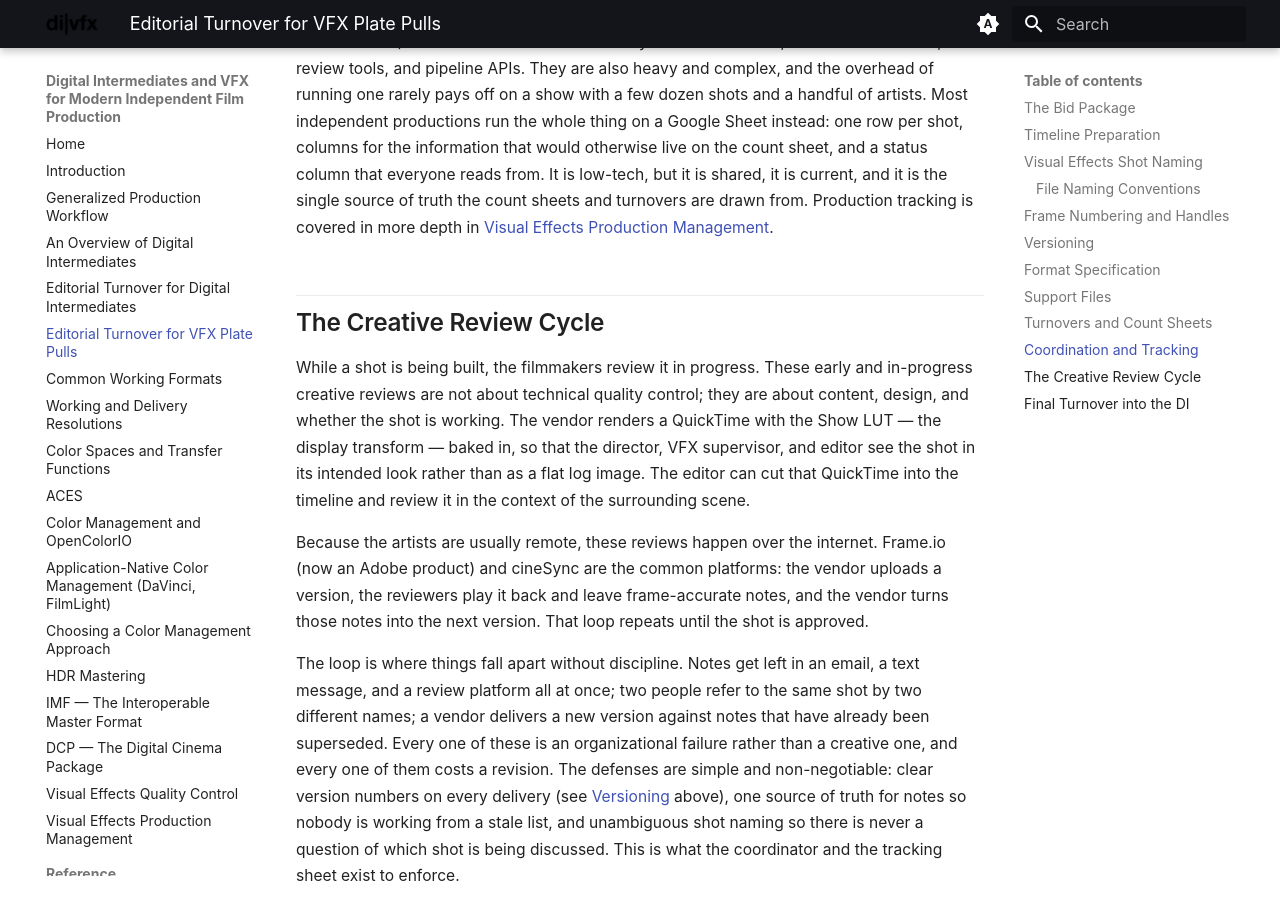
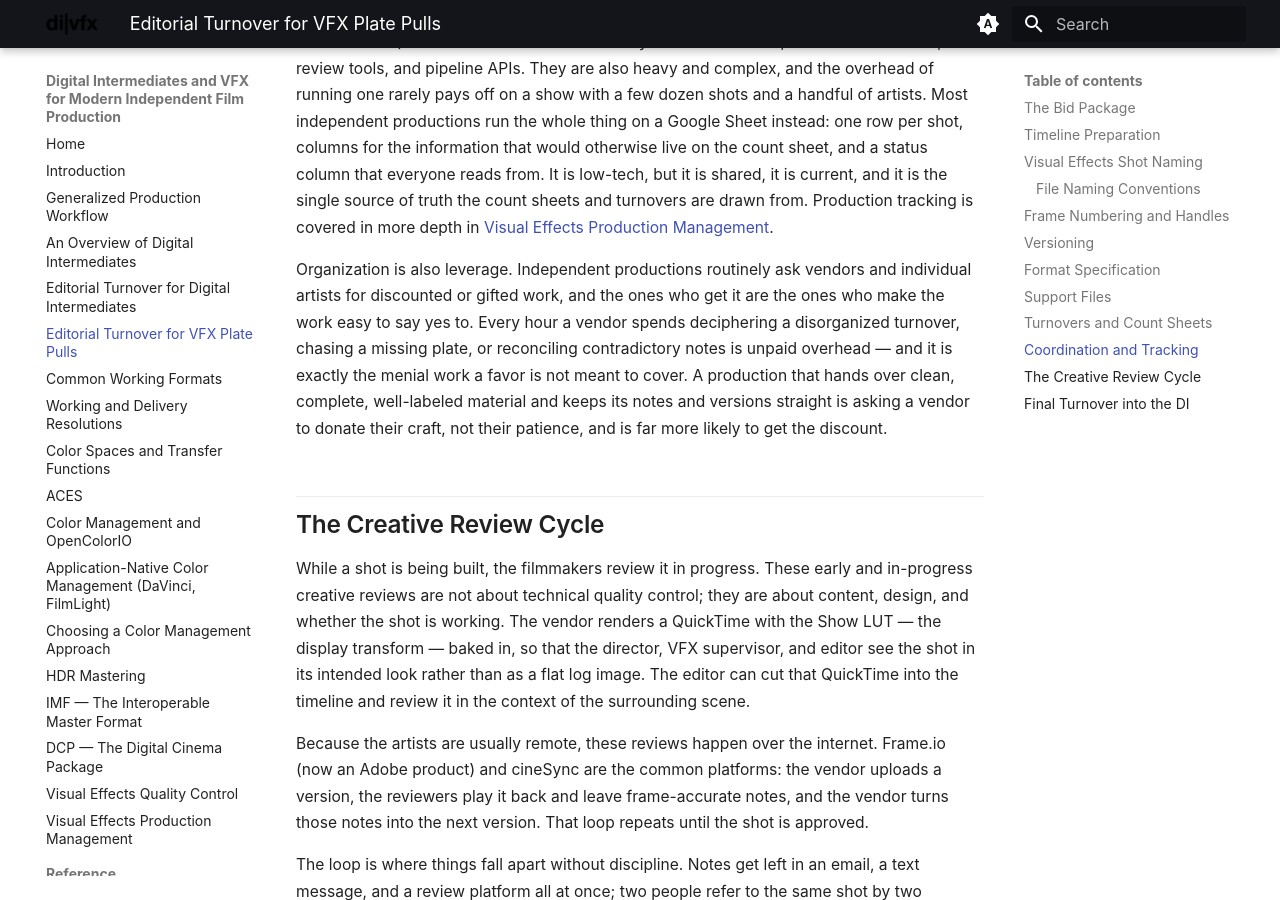
Before and after one commit to tashdor/divfx, an MkDocs documentation site: the page built from docs/turnover-vfx.md, in a window 1280 px wide and 900 px high, scrolled down 8816 px. Built offline with MkDocs 1.6.1 and Material for MkDocs 9.7.7, drawn with Linux system fonts in a browser that asks for light colours; the version menu is left out.

Commit message:
VFX: organization is leverage for discounted/gifted work from vendors
Co-Authored-By: Claude Opus 4.8 <noreply@anthropic.com>

```diff
--- a/docs/turnover-vfx.md
+++ b/docs/turnover-vfx.md
@@ -341,6 +341,14 @@ reads from. It is low-tech, but it is shared, it is current, and it is the singl
 count sheets and turnovers are drawn from. Production tracking is covered in more depth in
 [Visual Effects Production Management](vfx-production-management.md).
 
+Organization is also leverage. Independent productions routinely ask vendors and individual
+artists for discounted or gifted work, and the ones who get it are the ones who make the work easy
+to say yes to. Every hour a vendor spends deciphering a disorganized turnover, chasing a missing
+plate, or reconciling contradictory notes is unpaid overhead — and it is exactly the menial work a
+favor is not meant to cover. A production that hands over clean, complete, well-labeled material and
+keeps its notes and versions straight is asking a vendor to donate their craft, not their patience,
+and is far more likely to get the discount.
+
 ## The Creative Review Cycle
 
 While a shot is being built, the filmmakers review it in progress. These early and in-progress
```
